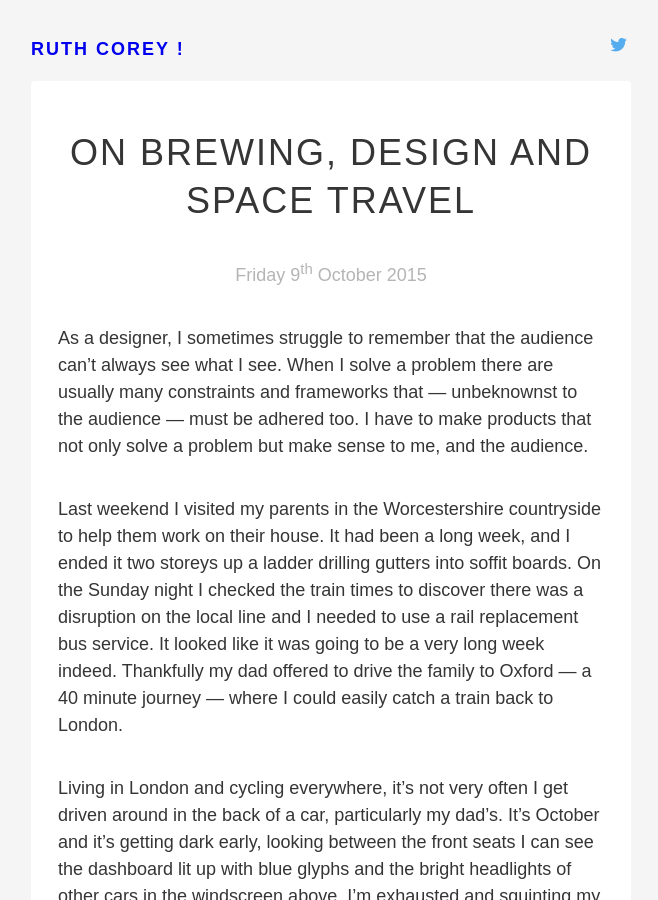
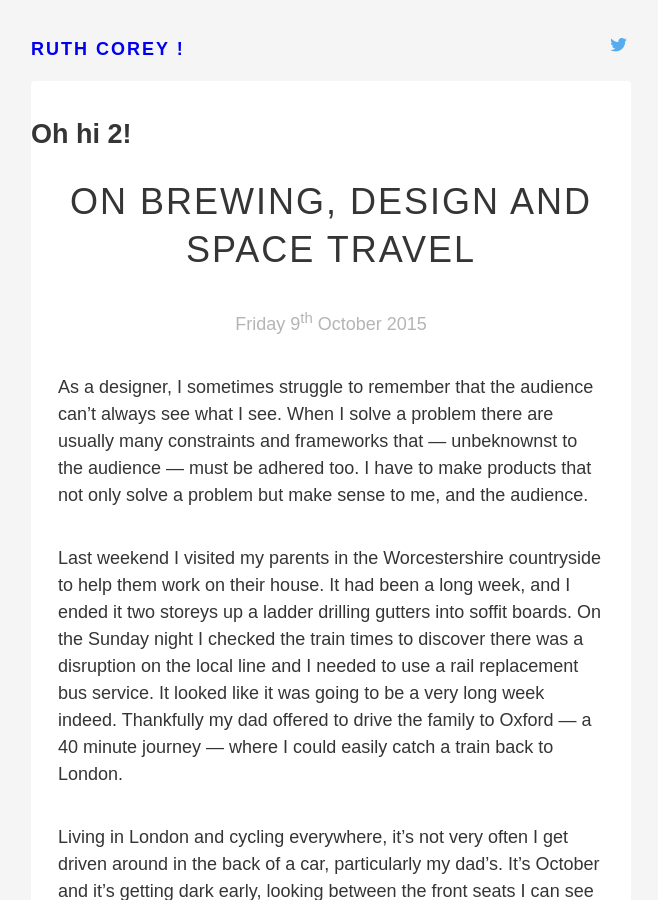
Before and after one commit to truthcorey/juptrking.github.io, a Jekyll site: the page built from _posts/2015-10-09-on-brewing-design-and-space-travel.md, in a window 1280 px wide and 900 px high. Shown: the whole window, without its empty margins (309-967 px from the left). Built offline with Jekyll 4.4.1, drawn with Linux system fonts in a browser that asks for light colours.

Commit message:
Update 2015-10-09-on-brewing-design-and-space-travel.md

```diff
--- a/_posts/2015-10-09-on-brewing-design-and-space-travel.md
+++ b/_posts/2015-10-09-on-brewing-design-and-space-travel.md
@@ -5,6 +5,7 @@ category: essays
 author: Will Thomas
 author_url: https://twitter.com/juptrking
 description:
+myMadeUpNonsense: "Oh hi 2!"
 ---
 As a designer, I sometimes struggle to remember that the audience can’t always see what I see. When I solve a problem there are usually many constraints and frameworks that — unbeknownst to the audience — must be adhered too. I have to make products that not only solve a problem but make sense to me, and the audience.
 
```
